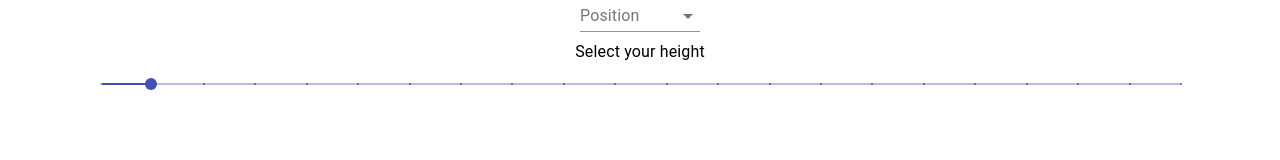
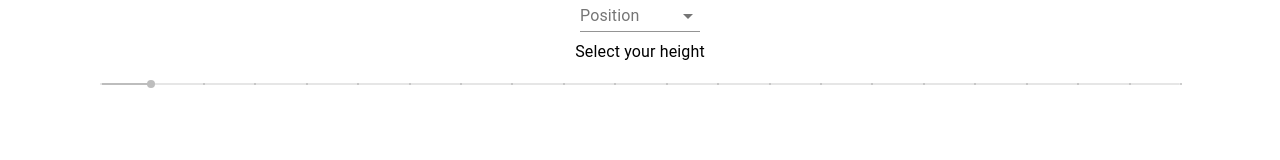
Before and after one commit to eibz/2k-app, a React (Create React App) app: page / in a window 1280 px wide. Shown: the part 124-284 px from the top of the page. Built offline with nearby package versions, Linux system fonts and the light colour scheme.

Commit message:
Adding contextAPI to pass data between components

```diff
--- a/src/components/Heights.jsx
+++ b/src/components/Heights.jsx
@@ -1,6 +1,7 @@
-import React from 'react';
+import React, { useContext } from 'react';
 import Slider from '@material-ui/core/Slider';
 import Typography from '@material-ui/core/Typography';
+import { DataContext } from './dataContext';
 
 const availableHeights = ['5\'5"', '5\'6"', '5\'7"', '5\'8"', '5\'9"', '5\'10"', '5\'11"', '6\'0"', '6\'1"', '6\'2"', '6\'3"', '6\'4"', '6\'5"', '6\'7"', '6\'8"', '6\'9"', '6\'10"', '6\'11"', '7\'0"', '7\'1"', '7\'2"', '7\'3"'];
 
@@ -9,6 +10,7 @@ function valueLabelFormat(value) {
 }
 
 export default function Heights() {
+  const appData = useContext(DataContext);
   const [value, setValue] = React.useState(1);
 
   const handleChange = (event, newValue) => {
@@ -21,7 +23,7 @@ export default function Heights() {
         Select your height
       </Typography>
       <Slider
-        disabled={false}
+        disabled={appData.heightDisabled}
         value={value}
         min={0}
         step={1}
@@ -33,6 +35,7 @@ export default function Heights() {
         valueLabelDisplay="auto"
         aria-labelledby="non-linear-slider"
       />
+      <div>{appData.position}</div>
     </div>
   );
 }
--- a/src/components/MainBuilder.jsx
+++ b/src/components/MainBuilder.jsx
@@ -1,12 +1,15 @@
 import React from 'react';
 import Heights from './Heights';
 import Positions from './Positions';
+import { DataProvider } from './dataContext';
 
 export default function MainBuilder() {
   return (
     <div style={{ margin: `${100}px` }}>
-      <Positions />
-      <Heights />
+      <DataProvider>
+        <Positions />
+        <Heights />
+      </DataProvider>
     </div>
   );
 }
--- a/src/components/Positions.jsx
+++ b/src/components/Positions.jsx
@@ -1,9 +1,10 @@
-import React from 'react';
+import React, { useContext } from 'react';
 import { makeStyles } from '@material-ui/core/styles';
 import InputLabel from '@material-ui/core/InputLabel';
 import MenuItem from '@material-ui/core/MenuItem';
 import FormControl from '@material-ui/core/FormControl';
 import Select from '@material-ui/core/Select';
+import { DataContext } from './dataContext';
 
 const positions = ['C', 'PF', 'SF', 'SG', 'PG'];
 const listItems = positions.map((arr) => <MenuItem key={arr} value={arr}>{arr}</MenuItem>);
@@ -20,12 +21,16 @@ const useStyles = makeStyles((theme) => ({
 }));
 
 export default function Positions() {
+  const appData = useContext(DataContext);
   const classes = useStyles();
-  const [age, setAge] = React.useState('');
+  const [position, setPosition] = React.useState('');
   const [open, setOpen] = React.useState(false);
 
   const handleChange = (event) => {
-    setAge(event.target.value);
+    const { value } = event.target;
+    setPosition(value); // changes it locally on the input
+    appData.setHeightDisabled(false); // if the user chooses any Position the height field becomes available
+    appData.setPosition(value); // used in Heights
   };
 
   const handleClose = () => {
@@ -46,7 +51,7 @@ export default function Positions() {
           open={open}
           onClose={handleClose}
           onOpen={handleOpen}
-          value={age}
+          value={position}
           onChange={handleChange}
         >
           {listItems}
--- /dev/null
+++ b/src/components/dataContext.jsx
@@ -0,0 +1,23 @@
+// Taken from https://codesandbox.io/s/6tbzy?file=/src/dataContext.js:0-533
+import React, { createContext, useState } from 'react';
+
+export const DataContext = createContext();
+
+// This context provider is passed to any component requiring the context
+export const DataProvider = ({ children }) => {
+  const [heightDisabled, setHeightDisabled] = useState(true);
+  const [position, setPosition] = useState('');
+
+  return (
+    <DataContext.Provider
+      value={{
+        heightDisabled,
+        setHeightDisabled,
+        position,
+        setPosition,
+      }}
+    >
+      {children}
+    </DataContext.Provider>
+  );
+};
```
Also changed, not shown: 1 other file (tests, documents, lock files or other folders).
